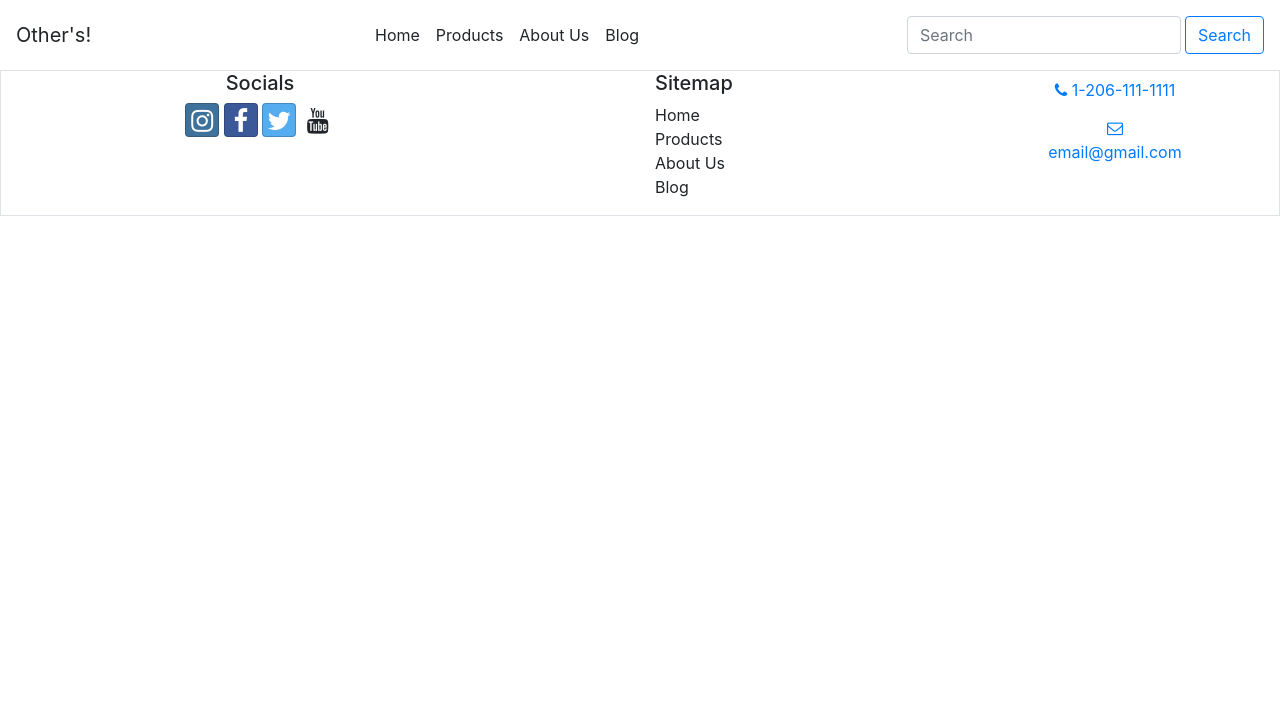
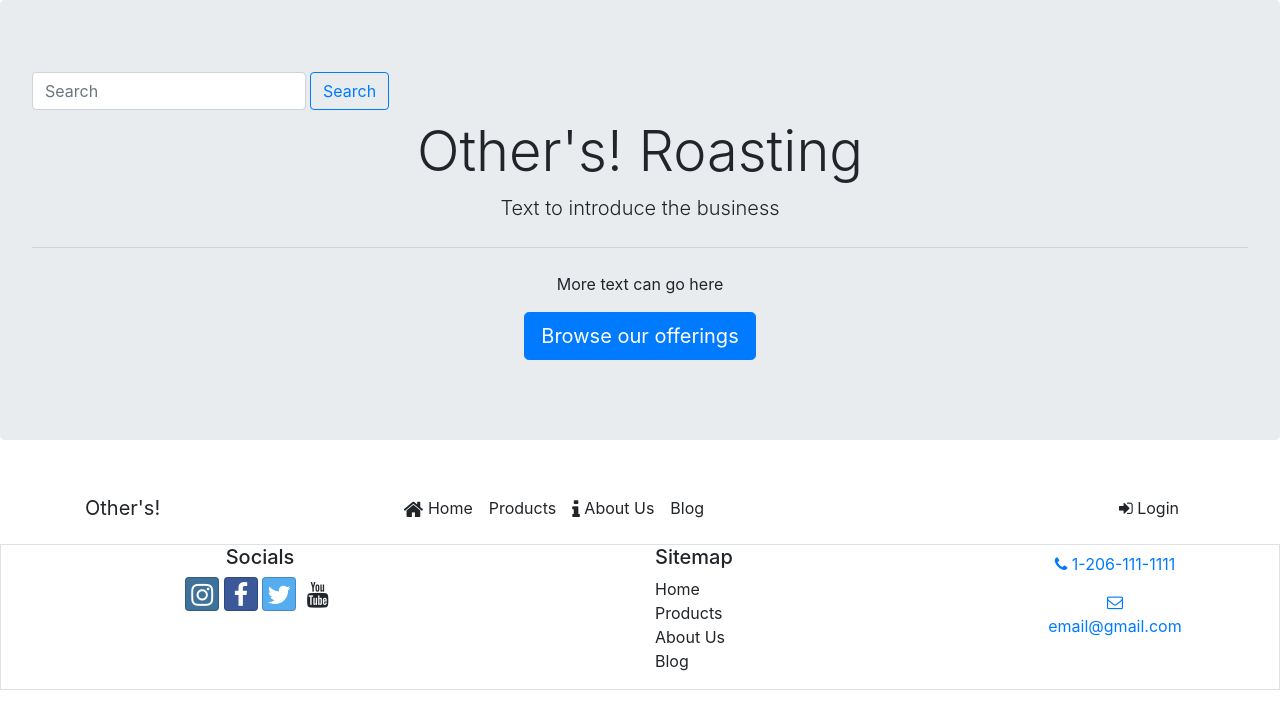
Before and after one commit to morghan102/portfolioProject, a website: page index.html in a window 1280 px wide. Drawn offline with nearby package versions, Linux system fonts and the light colour scheme.

Commit message:
Added jumbotron

```diff
--- a/index.html
+++ b/index.html
@@ -8,9 +8,9 @@
     <!-- Bootstrap CSS -->
     <link rel="stylesheet" href="https://cdn.jsdelivr.net/npm/bootstrap@4.5.3/dist/css/bootstrap.min.css" integrity="sha384-TX8t27EcRE3e/ihU7zmQxVncDAy5uIKz4rEkgIXeMed4M0jlfIDPvg6uqKI2xXr2" crossorigin="anonymous">
 
-    <!-- i dont think i need the below one? -->
-    <!-- <link rel="stylesheet" href="node_modules/bootstrap/dist/css/bootstrap.min.css" /> -->
     <link rel="stylesheet" href="node_modules/bootstrap-social/bootstrap-social.css" />
+<!-- the system is not happy about that link, along w another one -->
+
     <!-- additional css -->
     <link rel="stylesheet" href="node_modules/font-awesome/css/font-awesome.min.css" />
     <link rel="stylesheet" href="css/styles.css" />
@@ -19,38 +19,58 @@
 
 <body>
     <header>
-
+        <div class="jumbotron">
+            <form class="form-inline my-2 my-lg-0">
+                <!-- i want a search icon in the search bar & i want this on the right-->
+                <input class="form-control mr-sm-1" type="search" placeholder="Search" aria-label="Search">
+                <button class="btn btn-outline-primary my-2 my-sm-2" type="submit">Search</button>
+            </form>
+            <div class="text-center">
+                <h1 class="display-4">Other's! Roasting</h1>
+                <p class="lead">Text to introduce the business</p>
+                <hr class="my-4">
+                <p>More text can go here</p>
+                <p class="lead">
+                    <a class="btn btn-primary btn-lg" href="#" role="button">Browse our offerings</a>
+                </p>
+            </div>
+        </div>
     </header>
 
-    <nav class="navbar navbar-expand-sm">
-        <a class="navbar-brand" href="#">Other's!</a>
-        <button class="navbar-toggler" type="button" data-toggle="collapse" data-target="#navbarSupportedContent" aria-controls="navbarSupportedContent" aria-expanded="false" aria-label="Toggle navigation">
+    <nav class="navbar navbar-expand-sm sticky-top">
+        <div class="container">
+            <!-- this should be a logo -->
+            <a class="navbar-brand" href="#">Other's!<img src="" /></a>
+            <button class="navbar-toggler" type="button" data-toggle="collapse" data-target="#nav" aria-controls="nav" aria-expanded="false" aria-label="Toggle navigation">
                 <span class="navbar-toggler-icon"></span>
             </button>
 
-        <div class="collapse navbar-collapse" id="nav">
+            <div class="navbar navbar-collapse" id="nav">
                 <!-- might want mr-auto -->
                 <ul class="navbar-nav mx-auto">
-                <li class="nav-item">
-                    <a class="nav-link" href="#">Home<span class="sr-only">(current)</span></a>
+                    <li class="nav-item active">
+                        <a class="nav-link" href="#"><i class="fa fa-home fa-lg"></i> Home<span class="sr-only">(current)</span></a>
                     </li>
                     <li class="nav-item">
                         <a class="nav-link" href="#">Products</a>
                     </li>
                     <li class="nav-item">
-                    <a class="nav-link" href="#">About Us</a>
+                        <a class="nav-link" href="#"><i class="fa fa-info fa-lg"></i> About Us</a>
                     </li>
                     <li class="nav-item">
                         <a class="nav-link" href="#">Blog</a>
                     </li>
                 </ul>
-            <form class="form-inline my-2 my-lg-0">
-                <!-- i want a search icon in the search bar -->
-                <input class="form-control mr-sm-1" type="search" placeholder="Search" aria-label="Search">
-                <button class="btn btn-outline-primary my-2 my-sm-2" type="submit">Search</button>
-            </form>
+                <span class="navbar-text ml-auto">
+                    <a role="button" data-toggle="modal" data-target="#loginModal">
+                        <i class="fa fa-sign-in"></i> Login
+                    </a>
+                </span>
+            </div>
         </div>
     </nav>
+
+<!-- code for the login modal here -->
 
     <!-- everything isnt centered evenly -->
     <footer class="site-footer border">
@@ -80,7 +100,7 @@
         </div>
     </footer>
 
-    <script src="node_modules/jquery/dist/jquery.slim.min.js"></script>
-    <script src="node_modules/popper.js/dist/umd/popper.min.js"></script>
-    <script src="node_modules/bootstrap/dist/js/bootstrap.min.js"></script>
+    <script src="https://code.jquery.com/jquery-3.5.1.slim.min.js" integrity="sha384-DfXdz2htPH0lsSSs5nCTpuj/zy4C+OGpamoFVy38MVBnE+IbbVYUew+OrCXaRkfj" crossorigin="anonymous"></script>
+    <script src="https://cdn.jsdelivr.net/npm/popper.js@1.16.1/dist/umd/popper.min.js" integrity="sha384-9/reFTGAW83EW2RDu2S0VKaIzap3H66lZH81PoYlFhbGU+6BZp6G7niu735Sk7lN" crossorigin="anonymous"></script>
+    <script src="https://cdn.jsdelivr.net/npm/bootstrap@4.5.3/dist/js/bootstrap.min.js" integrity="sha384-w1Q4orYjBQndcko6MimVbzY0tgp4pWB4lZ7lr30WKz0vr/aWKhXdBNmNb5D92v7s" crossorigin="anonymous"></script>
     </body>
--- a/package.json
+++ b/package.json
@@ -22,6 +22,9 @@
     "lite-server": "^2.5.4"
   },
   "dependencies": {
-    "font-awesome": "^4.7.0"
+    "bootstrap": "^4.5.2",
+    "font-awesome": "^4.7.0",
+    "jquery": "^3.5.1",
+    "popper.js": "^1.16.1"
   }
 }
```
Also changed, not shown: 1 other file. Lines whose indentation alone changed are shown as unchanged.
